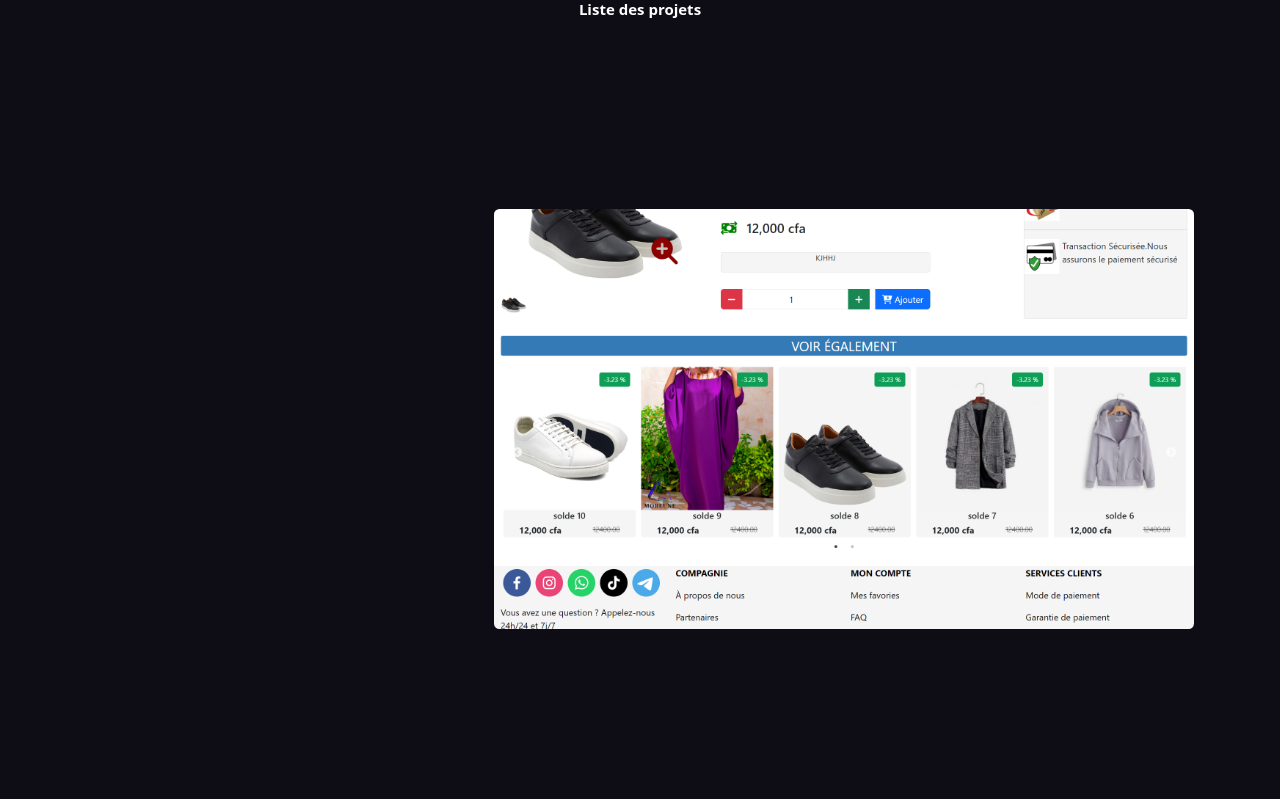
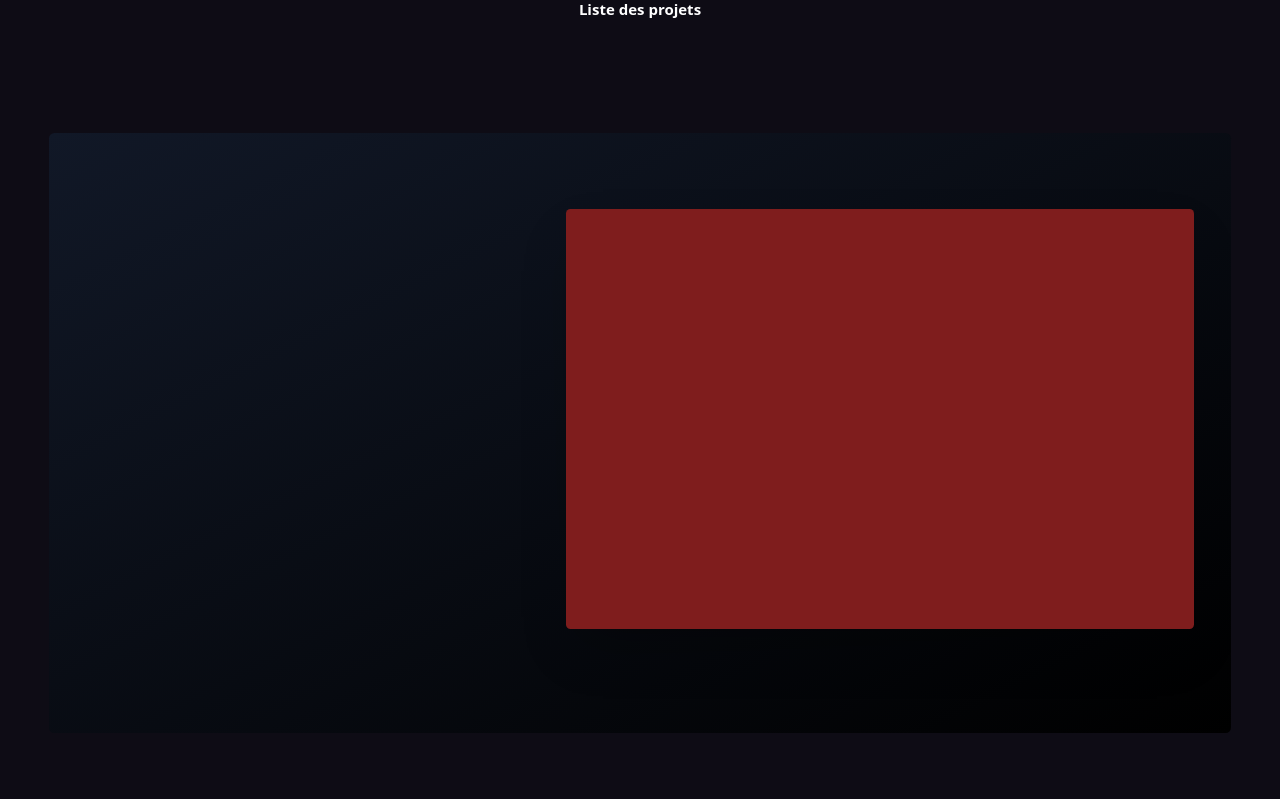
Before and after one commit to BAGUIAN01/toemeXpertise, a React (Create React App) app: page / in a window 1280 px wide. Shown: the part 3440-4239 px from the top of the page. Built offline with nearby package versions, Linux system fonts and the light colour scheme.

Commit message:
enhancing of stickyscroll component

```diff
--- a/src/Routes/home/component/project-mobile-component.jsx
+++ b/src/Routes/home/component/project-mobile-component.jsx
@@ -6,7 +6,7 @@ import { motion } from "framer-motion";
 
 const ProjectMobileComponent = ({ Project_items }) => {
     return (
-      <div className="w-full px-4 sm:w-[90%] sm:mx-auto md:w-[80%] lg:w-[70%] xl:w-[60%] text-left text-white bg-black py-8">
+      <div className="w-full px-4 sm:w-[90%] sm:mx-auto md:w-[80%] lg:w-[70%] xl:w-[60%] text-left text-white py-8">
         <Carousel className="w-full">
           <CarouselContent className="-ml-1">
             {Project_items.map((item, index) => (
--- a/src/Routes/home/component/stickeyScrollReveal.jsx
+++ b/src/Routes/home/component/stickeyScrollReveal.jsx
@@ -1,21 +1,15 @@
-
-import React, { useRef } from "react";
-import { useMotionValueEvent, useScroll } from "framer-motion";
-import { motion } from "framer-motion";
+import React, { useRef, useState } from "react";
+import { useMotionValueEvent, useScroll, motion, AnimatePresence } from "framer-motion";
 import { cn } from "../../../lib/utils";
 
-export const StickyScroll = ({
-  content,
-  contentClassName,
-}) => {
-  const [activeCard, setActiveCard] = React.useState(0);
+export const StickyScroll = ({ content, contentClassName }) => {
+  const [activeCard, setActiveCard] = useState(0);
   const ref = useRef(null);
   const { scrollYProgress } = useScroll({
-    // uncomment line 22 and comment line 23 if you DONT want the overflow container and want to have it change on the entire page scroll
-    // target: ref
     container: ref,
     offset: ["start start", "end start"],
   });
+
   const cardLength = content.length;
 
   useMotionValueEvent(scrollYProgress, "change", (latest) => {
@@ -33,67 +27,62 @@ export const StickyScroll = ({
     setActiveCard(closestBreakpointIndex);
   });
 
-  const backgroundColors = [
-    "var(--black)",
-    "var(--black)",
-    "var(--black)",
-    "var(--black)",
-  ];
-  const linearGradients = [
-    "black",
-    "black",
-    "black",
-    "black",
-  ];
   return (
     <motion.div
-      animate={{
-        backgroundColor: backgroundColors[activeCard % backgroundColors.length],
-      }}
-      className="h-[40rem] w-full overflow-y-auto flex justify-center relative space-x-10 rounded-md p-10"
+      className="h-[40rem] w-full overflow-y-auto flex justify-center relative space-x-10 rounded-md p-10 bg-gradient-to-br from-gray-900 to-black"
       ref={ref}
     >
       <div className="div relative flex items-start px-4">
         <div className="max-w-2xl">
           {content.map((item, index) => (
-            <div key={item.title + index} className="my-20">
+            <motion.div
+              key={item.title + index}
+              className="my-20 p-6 rounded-lg transition-all duration-300"
+              initial={{ opacity: 0, y: 50 }}
+              animate={{
+                opacity: activeCard === index ? 1 : 0.3,
+                y: activeCard === index ? 0 : 20,
+                scale: activeCard === index ? 1.05 : 1,
+              }}
+              transition={{ duration: 0.5 }}
+            >
               <motion.h2
-                initial={{
-                  opacity: 0,
-                }}
-                animate={{
-                  opacity: activeCard === index ? 1 : 0.3,
-                }}
-                className="text-2xl font-bold text-slate-100"
+                className="text-3xl font-bold text-red-500 mb-4"
+                layoutId={`title-${index}`}
               >
                 {item.title}
               </motion.h2>
               <motion.p
-                initial={{
-                  opacity: 0,
-                }}
-                animate={{
-                  opacity: activeCard === index ? 1 : 0.3,
-                }}
-                className="text-kg text-slate-300 max-w-sm mt-10"
+                className="text-lg text-gray-300 max-w-sm mt-4"
+                layoutId={`description-${index}`}
               >
                 {item.description}
               </motion.p>
-            </div>
+            </motion.div>
           ))}
           <div className="h-40" />
         </div>
       </div>
       <motion.div
-        animate={{
-          background: linearGradients[activeCard % linearGradients.length],
-        }}
         className={cn(
-          "hidden lg:block h-[80%] w-[70%] rounded-md bg-white sticky top-10 overflow-hidden",
+          "hidden lg:block h-[80%] w-[70%] rounded-lg bg-red-900 sticky top-10 overflow-hidden shadow-2xl",
           contentClassName
         )}
       >
-        {content[activeCard].content ?? null}
+        <AnimatePresence mode="wait">
+          <motion.div
+            key={activeCard}
+            initial={{ opacity: 0, scale: 0.8 }}
+            animate={{ opacity: 1, scale: 1 }}
+            exit={{ opacity: 0, scale: 0.8 }}
+            transition={{ duration: 0.5 }}
+            className="w-full h-full flex items-center justify-center"
+          >
+            {content[activeCard].content ?? (
+              <div className="text-white text-2xl font-bold">No content available</div>
+            )}
+          </motion.div>
+        </AnimatePresence>
       </motion.div>
     </motion.div>
   );
```
